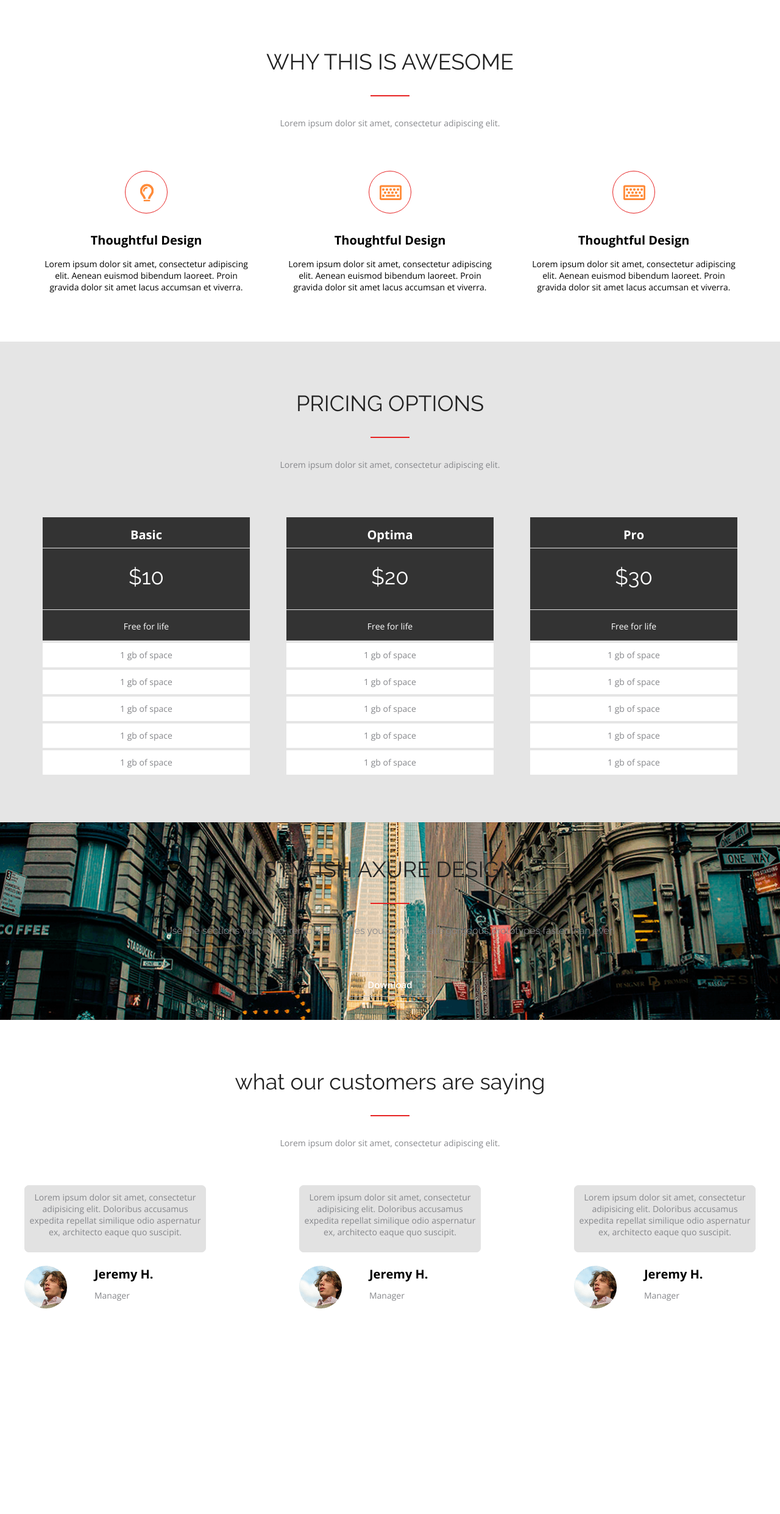
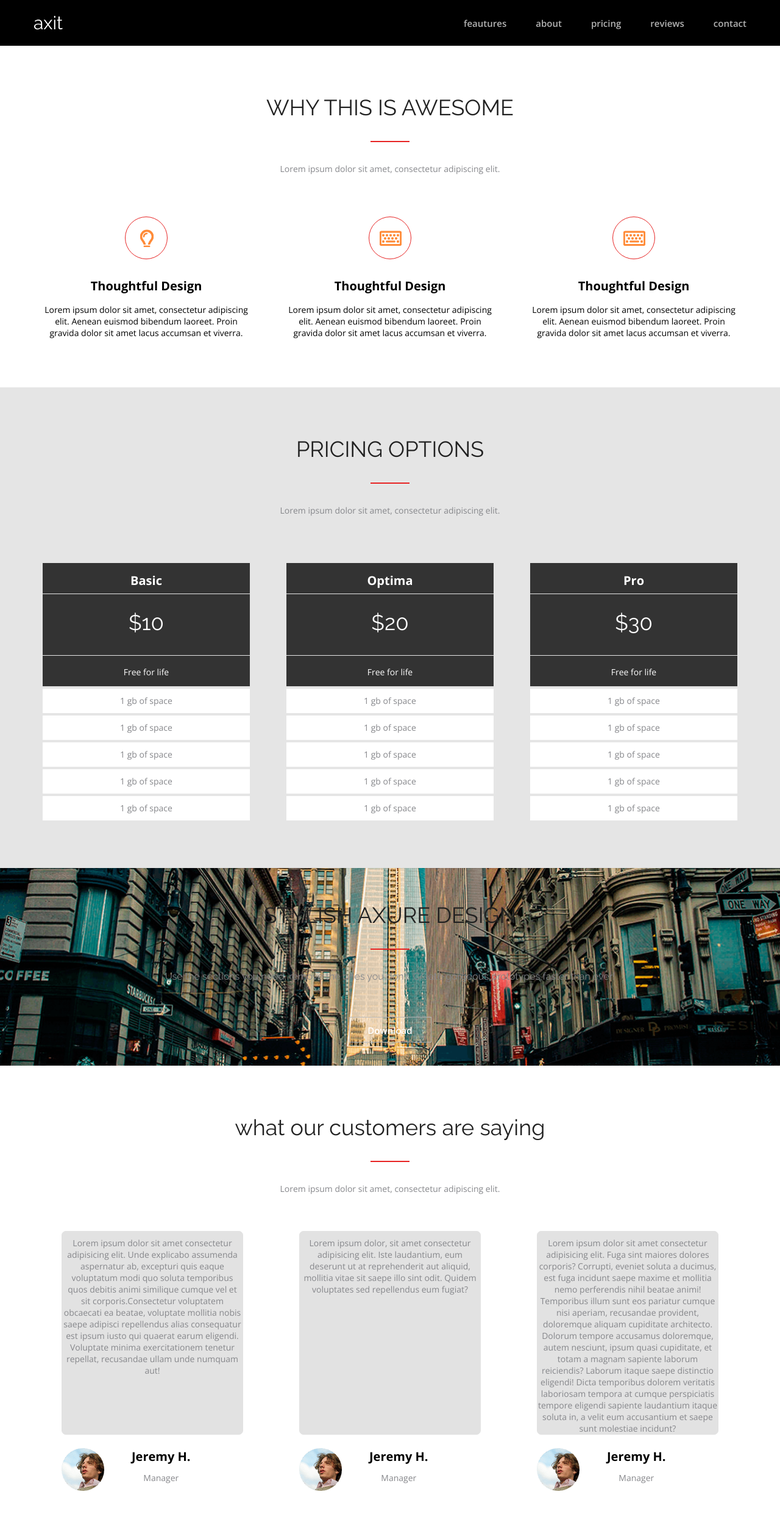
Before and after one commit to Kamlton/verstaem, a plain HTML site: page index.html in a window 1280 px wide. Shown: the whole page at 61% size. Before the commit the page ends 2225 px from the top, so only its background shows below. Drawn offline with nearby package versions, Linux system fonts and the light colour scheme.

Commit message:
verstaem

```diff
--- a/css/awesome.css
+++ b/css/awesome.css
@@ -3,6 +3,8 @@
     background-color:#ffffff;
   }
   .awesome-title {
+    display: flex;
+    flex-direction: column;
     padding-top: 80px;
     font-family: Raleway;
 font-size: 36px;
@@ -13,12 +15,14 @@ letter-spacing: 0em;
 text-align: left;
 
   }
-  .awesome-line {
+  .awesome-title::after{
+    content: "";
     width: 64px;
     border-bottom: 2px solid #e72424;
     margin: auto;
     margin-top: 34px;
   }
+
   .awesome-description__text {
     font-size: 14px;
     color: #86878b;
--- a/css/axure.css
+++ b/css/axure.css
@@ -1,6 +1,6 @@
 .axure {
     width: 100%;
-    background: url(../css/images/background/background-axure.png);
+    background: url(../images/background/background-axure.png);
     background-size:cover;
     padding-bottom: 38px;
     background-repeat: no-repeat;
@@ -11,6 +11,8 @@
 
 }
 .axure-title {
+    display: flex;
+    flex-direction: column;
     padding-top: 56px;
     font-family: Raleway;
     color: #ffffff;
@@ -22,12 +24,14 @@ letter-spacing: 0em;
 text-align: center;
 
 }
-.axure-line {
+.axure-title:after{
+    content: "";
     width: 64px;
     border-bottom: 2px solid #e72424;
     margin: auto;
     margin-top: 34px;
 }
+
 .axure-description__text {
     font-size: 14px;
     color: #86878b;
--- a/css/customers.css
+++ b/css/customers.css
@@ -1,9 +1,11 @@
-
-/*.customers {
+/.customers {
     width: 100%;
     background-color:#ffffff;
+    display: flex;
   }
   .customers-title {
+    display: flex;
+    flex-direction: column;
     padding-top: 80px;
     font-family: Raleway;
 font-size: 36px;
@@ -14,113 +16,16 @@ letter-spacing: 0em;
 text-align: left;
 
   }
-  .customers-line {
+  .customers-title:after{
+    content: "";
     width: 64px;
     border-bottom: 2px solid #e72424;
     margin: auto;
     margin-top: 34px;
   }
+
   .customers-description__text {
-    font-size: 14px;
-    color: #86878b;
-    font-weight: 400;
-    text-align: center;
-    margin-top: 34px;
-    font-family: Open Sans;
-font-size: 14px;
-font-style: normal;
-font-weight: 400;
-line-height: 19px;
-letter-spacing: 0em;
-  }
-  .customers-card {
-    display: flex;
-    justify-content: space-around;
-    flex-wrap: wrap;
-    padding-top: 66px;
-    padding-bottom: 80px;
-    margin: 0 -15px;
 
-  }
-  .customers-card__item {
-    margin: 0 15px;
-    display: flex;
-    justify-content: space-between;
-    flex-wrap: wrap;
-  }
-
-
-
-
-
-  .customers-card__text {
-      padding-top: 9px;
-    text-align: center;
-    font-family: Open Sans;
-font-size: 14px;
-font-style: normal;
-font-weight: 400;
-line-height: 19px;
-letter-spacing: 0em;
-text-align: center;
-color: #86878b;
-width: 298px;
-    height: 110px;
-    border: 1px solid #e2e2e2;
-    border-radius: 7px;
-    background-color: #e2e2e2;
-margin-bottom: 22px;
-  }
-  .customers-card__subtext{
-display: flex;
-margin-top: 30px;
-justify-content: space-around;
-  }
-.customers-card__person-name{
-    font-family: Open Sans;
-font-size: 20px;
-font-style: normal;
-font-weight: 700;
-line-height: 27px;
-letter-spacing: 0em;
-text-align: center;
-
-}
-.customers-card__person-name-prof{
-    font-family: Open Sans;
-font-size: 14px;
-font-style: normal;
-font-weight: 400;
-line-height: 19px;
-letter-spacing: 0em;
-text-align: center;
-padding-top: 12px;
-color: #86878b;
-}*/
-
-
-/.customers {
-    width: 100%;
-    background-color:#ffffff;
-  }
-  .customers-title {
-    padding-top: 80px;
-    font-family: Raleway;
-font-size: 36px;
-font-style: normal;
-font-weight: 400;
-line-height: 42px;
-letter-spacing: 0em;
-text-align: left;
-
-  }
-  .customers-line {
-    width: 64px;
-    border-bottom: 2px solid #e72424;
-    margin: auto;
-    margin-top: 34px;
-  }
-  .customers-description__text {
     font-size: 14px;
     color: #86878b;
     font-weight: 400;
@@ -135,18 +40,38 @@ line-height: 19px;
 letter-spacing: 0em;
   }
   .customers-card{
+
+
     padding-bottom: 80px;
-    margin: 0 -15px;
+
+  }
+
+  .customers-card__body{
+    display: flex;
+    justify-content: space-around;
+    margin: 0 -15;
+    flex-wrap: wrap;
+
+
   }
   .customers-card__item{
 
+    display: flex;
+    justify-content: space-between;
+    flex-direction: column;
+    align-items: stretch;
+    text-align: center;
+    /*background-color: #e72424;*/
 
   }
-  .customers-card__body{
+
+
+  .customers-card__text-first{
+
     display: flex;
-    justify-content: space-between;
-  }
-  .customers-card__text{
+
+    flex:1 1 auto;
+
     padding-top: 9px;
     text-align: center;
     font-family: Open Sans;
@@ -157,20 +82,68 @@ line-height: 19px;
 letter-spacing: 0em;
 color: #86878b;
 width: 298px;
-    height: 110px;
+
     border: 1px solid #e2e2e2;
     border-radius: 7px;
     background-color: #e2e2e2;
     margin-bottom: 22px;
   }
+.customers-card__text-second{
+  display: flex;
+
+  flex:1 1 auto;
+
+  padding-top: 9px;
+  text-align: center;
+  font-family: Open Sans;
+font-size: 14px;
+font-style: normal;
+font-weight: 400;
+line-height: 19px;
+letter-spacing: 0em;
+color: #86878b;
+width: 298px;
+
+  border: 1px solid #e2e2e2;
+  border-radius: 7px;
+  background-color: #e2e2e2;
+  margin-bottom: 22px;
+}
+.customers-card__text-third{
+  display: flex;
+
+  flex:1 1 auto;
+
+  padding-top: 9px;
+  text-align: center;
+  font-family: Open Sans;
+font-size: 14px;
+font-style: normal;
+font-weight: 400;
+line-height: 19px;
+letter-spacing: 0em;
+color: #86878b;
+width: 298px;
+
+  border: 1px solid #e2e2e2;
+  border-radius: 7px;
+  background-color: #e2e2e2;
+  margin-bottom: 22px;
+}
   .customers-card__subtext{
 display: flex;
-justify-content:;
+
+flex-direction: row;
+align-content: flex-end;
   }
   .customers-card__person{
+    display: flex;
+    flex-direction: column;
+
 
   }
   .customers-card__person-name{
+
     font-family: Open Sans;
 font-size: 20px;
 font-style: normal;
@@ -190,139 +163,3 @@ margin-left: 45px;
 padding-top: 12px;
 color: #86878b;
   }
-  /*.customers-card {
-    display: flex;
-    justify-content: space-around;
-    flex-wrap:;
-    padding-top: 68px;
-    padding-bottom: 80px;
-    margin: 0 -15px;
-  }
-  .customers-card__item {
-    margin: 0 15px;
-
-  }
-
-
-
-
-
-  .customers-card__text {
-      padding-top: 9px;
-    text-align: center;
-    font-family: Open Sans;
-font-size: 14px;
-font-style: normal;
-font-weight: 400;
-line-height: 19px;
-letter-spacing: 0em;
-color: #86878b;
-width: 298px;
-    height: 110px;
-    border: 1px solid #e2e2e2;
-    border-radius: 7px;
-    background-color: #e2e2e2;
-    margin-bottom: 22px;
-  }
-  .customers-card__subtext{
-display: flex;
-margin-top: 30px;
-justify-content: space-around;
-  }
-.customers-card__person-name{
-    font-family: Open Sans;
-font-size: 20px;
-font-style: normal;
-font-weight: 700;
-line-height: 27px;
-letter-spacing: 0em;
-text-align: center;
-
-}
-.customers-card__person-name-prof{
-    font-family: Open Sans;
-font-size: 14px;
-font-style: normal;
-font-weight: 400;
-line-height: 19px;
-letter-spacing: 0em;
-text-align: center;
-padding-top: 12px;
-color: #86878b;
-}
-
-
-
-/*.customers {
-    width: 100%;
-    background-color:#ffffff;
-  }
-  .customers-title {
-    padding-top: 80px;
-    font-family: Raleway;
-font-size: 36px;
-font-style: normal;
-font-weight: 400;
-line-height: 42px;
-letter-spacing: 0em;
-text-align: left;
-
-  }
-  .customers-line {
-    width: 64px;
-    border-bottom: 2px solid #e72424;
-    margin: auto;
-    margin-top: 34px;
-  }
-  .customers-description__text {
-    font-size: 14px;
-    color: #86878b;
-    font-weight: 400;
-    text-align: center;
-    margin-top: 34px;
-    font-family: Open Sans;
-font-size: 14px;
-font-style: normal;
-font-weight: 400;
-line-height: 19px;
-letter-spacing: 0em;
-  }
-  .customers-card {
-    display: flex;
-    justify-content: space-around;
-    flex-wrap: wrap;
-    padding-top: 69px;
-    padding-bottom: 80px;
-    margin: 0 -15px;
-  }
-  .customers-card__item {
-
-    margin: 0 15px;
-  }
-
-
-
-
-
-
-  .customers-card__text {
-    padding-top: 9px;
-    text-align: center;
-    font-family: Open Sans;
-font-size: 14px;
-font-style: normal;
-font-weight: 400;
-line-height: 19px;
-letter-spacing: 0em;
-text-align: center;
-color: #86878b;
-width: 298px;
-    height: 110px;
-    border: 1px solid #e2e2e2;
-    border-radius: 7px;
-    background-color: #e2e2e2;
-    margin-bottom: 22px;
-    font-family: Open Sans;
-
-
-  }*/
--- /dev/null
+++ b/css/menu.css
@@ -0,0 +1,62 @@
+
+.menu{
+
+    width: 100%;
+    padding-top: 20px;
+    padding-bottom: 20px;
+    background-color: #000000;
+
+}
+.menu-navigation{
+    position: fixed;
+    display: flex;
+    justify-content: space-between;
+    align-items: center;
+    position: sticky
+}
+.menu-navigation-logo{
+    display: flex;
+    font-family: Raleway;
+font-size: 30px;
+font-style: normal;
+font-weight: 400;
+line-height: 35px;
+letter-spacing: 0em;
+text-align: left;
+color: #ffffff;
+
+
+}
+.menu-navigation-buttons{
+    font-family: Open Sans;
+font-size: 15px;
+font-style: normal;
+font-weight: 600;
+line-height: 20px;
+letter-spacing: 0em;
+text-align: right;
+display: flex;
+flex-direction: row;
+
+
+}
+.menu-navigation-buttons-feautures{
+    margin-left: 48px;
+    color: rgba(255, 255, 255, 0.7);
+}
+.menu-navigation-buttons-about{
+    margin-left: 48px;
+    color: rgba(255, 255, 255, 0.7);
+}
+.menu-navigation-buttons-pricing{
+    margin-left: 48px;
+    color: rgba(255, 255, 255, 0.7);
+}
+.menu-navigation-buttons-reviews{
+    margin-left: 48px;
+    color: rgba(255, 255, 255, 0.7);
+}
+.menu-navigation-buttons-contact{
+    margin-left: 48px;
+    color: rgba(255, 255, 255, 0.7);
+}
--- a/css/pricing.css
+++ b/css/pricing.css
@@ -4,6 +4,8 @@
     padding-bottom: 78px;
 }
 .pricing-title{
+    display: flex;
+    flex-direction: column;
     font-family: Raleway;
     font-size: 36px;
     font-style: normal;
@@ -14,12 +16,14 @@
 
 
 }
-.pricing-line{
+.pricing-title:after{
+    content: "";
     width: 64px;
     border-bottom: 2px solid #E72424;
     margin: auto;
     margin-top: 34px;
 }
+
 .pricing-description_text{
     font-size: 14px;
     color: #86878b;
@@ -66,6 +70,7 @@ letter-spacing: 0em;
 text-align: center;
 
 }
+
 .pricing-table-list-name-text{
 
    margin: auto;
@@ -74,6 +79,9 @@ text-align: center;
    color: #ffffff;
    margin-top: px;
    background-color:  #333333;
+}
+.pricing-table-list-name:hover{
+    cursor: pointer;
 }
 .pricing-table-list-price{
 
@@ -117,6 +125,7 @@ letter-spacing: 0em;
 text-align: center;
 
 }
+
 .pricing-table-list-life-text{
 
     margin: auto;
--- a/css/style.css
+++ b/css/style.css
@@ -2,19 +2,19 @@
 @import url('../css/pricing.css');
 @import url("../css/axure.css");
 @import url('../css/customers.css');
+@import url("../css/menu.css");
 
 *{
     margin: 0;
     padding: 0;
     box-sizing: border-box;
-    /*background-color: #e5e5e5;*/
-    /*width: 100%;*/
+
 
 }
 .container{
     max-width: 1170px;
     margin: auto;
-    padding: 0 ;
+    padding: 0 15;
 }
 .title{
     font-size: 36px;
--- a/index.html
+++ b/index.html
@@ -9,12 +9,34 @@
 <link href="https://fonts.googleapis.com/css2?family=Open+Sans:wght@300;400;600;700&family=Raleway:wght@400;700&display=swap" rel="stylesheet">
 </head>
 <body>
+<section class="menu">
+    <div class="container">
+        <div class="menu-navigation">
+             <p class="menu-navigation-logo">axit</p>
+           <div class="menu-navigation-buttons">
+               <div class="menu-navigation-buttons-feautures">feautures</div>
+               <div class="menu-navigation-buttons-about">about</div>
+                <div class="menu-navigation-buttons-pricing">pricing</div>
+                <div class="menu-navigation-buttons-reviews">reviews</div>
+                <div class="menu-navigation-buttons-contact">contact</div>
+           </div>
+        </div>
+
+    </div>
+</section>
+
+
+
+
+
+
+
   <section class="awesome">
     <div class="container">
         <h2 class="title awesome-title">
             WHY THIS IS AWESOME
         </h2>
-        <div class="awesome-line"></div>
+
         <div class="awesome-description">
             <p class="awesome-description__text">
                 Lorem ipsum dolor sit amet, consectetur adipiscing elit.
@@ -26,7 +48,7 @@
             <div class="awesome-card__item">
                 <div class="awesome-card__body">
                     <div class="awesome-card__image">
-                        <img src="css/images/pic/image-lamp.png" class="awesome-card__pic_lamp" alt="lamp">
+                        <img src="../verstaem/images/pic/image-lamp.png" class="awesome-card__pic_lamp" alt="lamp">
                     </div>
                     <h3 class="awesome-card__title">
                         Thoughtful Design
@@ -43,7 +65,7 @@
             <div class="awesome-card__item">
                 <div class="awesome-card__body">
                     <div class="awesome-card__image">
-                        <img src="css/images/pic/image-keyboard.png" class="awesome-card__pic_keyboard" alt="keyboard">
+                        <img src="../verstaem/images/pic/image-keyboard.png" class="awesome-card__pic_keyboard" alt="keyboard">
                     </div>
                     <h3 class="awesome-card__title">
                         Thoughtful Design
@@ -60,7 +82,7 @@
             <div class="awesome-card__item">
                 <div class="awesome-card__body">
                     <div class="awesome-card__image">
-                        <img src="css/images/pic/image-keyboard.png" class="awesome-card__pic_keyboard" alt="keyboard">
+                        <img src="../verstaem/images/pic/image-keyboard.png" class="awesome-card__pic_keyboard" alt="keyboard">
                     </div>
                     <h3 class="awesome-card__title">
                         Thoughtful Design
@@ -99,7 +121,7 @@
             <h2 class="title pricing-title">
              PRICING OPTIONS
             </h2>
-            <div class="pricing-line"></div>
+
                 <div class="pricing-description">
                    <p class="pricing-description_text">
                     Lorem ipsum dolor sit amet, consectetur adipiscing elit.
@@ -158,7 +180,7 @@
           <h2 class="title axure-title">
             STYLISH AXURE DESIGN
           </h2>
-            <div class="axure-line"></div>
+
           <div class="axure-description">
               <p class="axure-description__text">
                 Use the sections you need, remove the ones you don't.  Create gorgeous prototypes faster than ever!
@@ -185,7 +207,7 @@
         <h2 class="title customers-title">
             what our customers are saying
         </h2>
-        <div class="customers-line"></div>
+
         <div class="customers-description">
             <p class="customers-description__text">
                 Lorem ipsum dolor sit amet, consectetur adipiscing elit.
@@ -196,17 +218,21 @@
 
                 <div class="customers-card__item">
 
-                    <div class="customers-card__text">
-                        <p>
-                        Lorem ipsum dolor sit amet,
-                        consectetur adipisicing elit. Doloribus
-                        accusamus expedita repellat similique
-                        odio aspernatur ex, architecto eaque
-                        quo suscipit.
-                        </p>
+                    <div class="customers-card__text-first">
+
+                            <p>
+                                Lorem ipsum dolor sit amet consectetur adipisicing elit. Unde explicabo assumenda
+                                aspernatur ab, excepturi quis eaque voluptatum modi quo soluta temporibus quos debitis
+                                animi similique cumque vel et sit corporis.Consectetur voluptatem obcaecati ea beatae,
+                                voluptate mollitia nobis saepe adipisci repellendus alias consequatur est ipsum iusto qui
+                                quaerat earum eligendi. Voluptate minima exercitationem tenetur repellat, recusandae ullam
+                                unde numquam aut!
+                                </p>
+
+
                     </div>
                         <div class="customers-card__subtext">
-                                        <img src="./css/images/pic/Jeremy.png" alt="Jeremy">
+                                        <img src="../verstaem/images/pic/Jeremy.png" alt="Jeremy">
                                         <div class="customers-card__person">
                                             <div class="customers-card__person-name">Jeremy H.</div>
                                             <div class="customers-card__person-name-prof">Manager</div>
@@ -217,17 +243,16 @@
                 </div>
                             <div class="customers-card__item">
 
-                                    <div class="customers-card__text">
+                                    <div class="customers-card__text-second">
                                         <p>
-                                            Lorem ipsum dolor sit amet,
-                                            consectetur adipisicing elit. Doloribus
-                                            accusamus expedita repellat similique
-                                            odio aspernatur ex, architecto eaque
-                                            quo suscipit.
+                                            Lorem ipsum dolor, sit amet consectetur adipisicing
+                                            elit. Iste laudantium, eum deserunt ut at reprehenderit
+                                             aut aliquid, mollitia vitae sit saepe illo sint odit.
+                                             Quidem voluptates sed repellendus eum fugiat?
                                         </p>
                                     </div>
                                     <div class="customers-card__subtext">
-                                        <img src="./css/images/pic/Jeremy.png" alt="Jeremy">
+                                        <img src="../verstaem/images/pic/Jeremy.png" alt="Jeremy">
                                         <div class="customers-card__person">
                                             <div class="customers-card__person-name">Jeremy H.</div>
                                             <div class="customers-card__person-name-prof">Manager</div>
@@ -237,17 +262,23 @@
                             </div>
                             <div class="customers-card__item">
 
-                                <div class="customers-card__text">
+                                <div class="customers-card__text-third">
                                     <p>
-                                        Lorem ipsum dolor sit amet,
-                                        consectetur adipisicing elit. Doloribus
-                                        accusamus expedita repellat similique
-                                        odio aspernatur ex, architecto eaque
-                                        quo suscipit.
+                                        Lorem ipsum dolor sit amet consectetur adipisicing elit. Fuga
+                                        sint maiores dolores corporis? Corrupti, eveniet soluta a ducimus,
+                                        est fuga incidunt saepe maxime et mollitia nemo perferendis nihil
+                                        beatae animi!
+                                        Temporibus illum sunt eos pariatur cumque nisi aperiam, recusandae
+                                        provident, doloremque aliquam cupiditate architecto. Dolorum tempore
+                                         accusamus doloremque, autem nesciunt, ipsum quasi cupiditate, et
+                                          totam a magnam sapiente laborum reiciendis?
+                                        Laborum itaque saepe distinctio eligendi! Dicta temporibus dolorem
+                                         veritatis laboriosam tempora at cumque perspiciatis tempore eligendi
+                                          sapiente laudantium itaque soluta in, a velit eum accusantium et saepe sunt molestiae incidunt?
                                     </p>
                                 </div>
                                 <div class="customers-card__subtext">
-                                    <img src="./css/images/pic/Jeremy.png" alt="Jeremy">
+                                    <img src="../verstaem/images/pic/Jeremy.png" alt="Jeremy">
                                     <div class="customers-card__person">
                                         <div class="customers-card__person-name">Jeremy H.</div>
                                         <div class="customers-card__person-name-prof">Manager</div>
```
Also changed, not shown: images/background/background-axure.png (renamed from css/images/background/background-axure.png), images/pic/Jeremy.png (renamed from css/images/pic/Jeremy.png), images/pic/image-keyboard.png (renamed from css/images/pic/image-keyboard.png), images/pic/image-lamp.png (renamed from css/images/pic/image-lamp.png).
